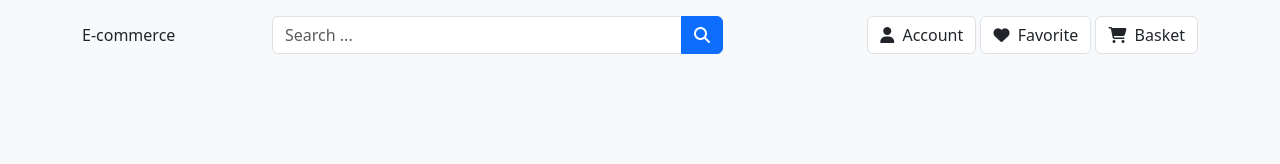
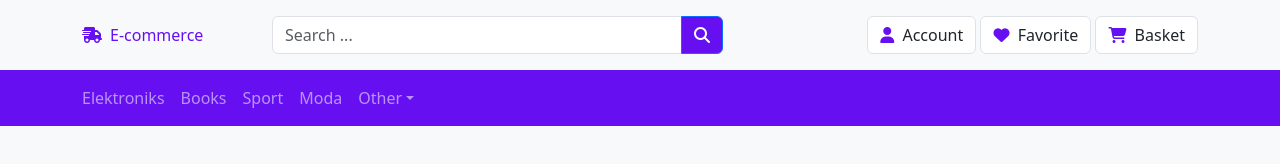
Before and after one commit to rashadalakbarov/portfolio-html-ecommerce, a plain HTML site: page index.html in a window 1280 px wide. Drawn offline with Linux system fonts and the light colour scheme.

Commit message:
added navbar

```diff
--- a/assets/css/style.css
+++ b/assets/css/style.css
@@ -1,3 +1,7 @@
+:root {
+  --primary: #6610f2;
+}
+
 .top-bar {
   padding-bottom: 1rem;
   padding-top: 1rem;
@@ -8,3 +12,16 @@
   border-color: #dee2e6;
   color: #212529;
 }
+
+.btn-light i {
+  color: var(--primary);
+}
+
+.bg-primary,
+.btn-primary {
+  background-color: var(--primary) !important;
+}
+
+.navbar-brand {
+  color: var(--primary);
+}
--- a/index.html
+++ b/index.html
@@ -18,12 +18,15 @@
     <title>E-commerce</title>
   </head>
   <body class="bg-light">
+    <!-- Top Bar -->
     <header>
       <section class="top-bar">
         <div class="container">
           <div class="row gy-2 align-items-center">
             <div class="col-lg-2 col-sm-4 col-4">
-              <a href="index.html" class="navbar-brand">E-commerce</a>
+              <a href="index.html" class="navbar-brand"
+                ><i class="fa-solid fa-truck-fast me-2"></i>E-commerce</a
+              >
             </div>
 
             <div class="col-lg-5 col-sm-8 col-8 order-lg-last">
@@ -62,7 +65,50 @@
         </div>
       </section>
     </header>
+
+    <!-- Navbar -->
+    <nav class="navbar navbar-dark bg-primary navbar-expand-lg">
+      <div class="container">
+        <button
+          type="button"
+          class="navbar-toggler"
+          data-bs-toggle="collapse"
+          data-bs-target="#navbar"
+        >
+          <span class="navbar-toggler-icon"></span>
+        </button>
+        <div class="collapse navbar-collapse" id="navbar">
+          <ul class="navbar-nav">
+            <li class="nav-item">
+              <a href="" class="nav-link ps-0">Elektroniks</a>
+            </li>
+            <li class="nav-item">
+              <a href="" class="nav-link">Books</a>
+            </li>
+            <li class="nav-item">
+              <a href="" class="nav-link">Sport</a>
+            </li>
+            <li class="nav-item">
+              <a href="" class="nav-link">Moda</a>
+            </li>
+            <li class="nav-item dropdown">
+              <a
+                href="#"
+                class="nav-link dropdown-toggle"
+                data-bs-toggle="dropdown"
+                >Other</a
+              >
+              <ul class="dropdown-menu">
+                <li><a href="" class="dropdown-item">Category 1</a></li>
+                <li><a href="" class="dropdown-item">Category 2</a></li>
+                <li><a href="" class="dropdown-item">Category 3</a></li>
+              </ul>
+            </li>
+          </ul>
+        </div>
+      </div>
+    </nav>
     <!-- Bootstrap -->
-    <script src="assets/plugins/bootstrap-5.3.7/js/bootstrap.min.js"></script>
+    <script src="assets/plugins/bootstrap-5.3.7/js/bootstrap.bundle.min.js"></script>
   </body>
 </html>
```
